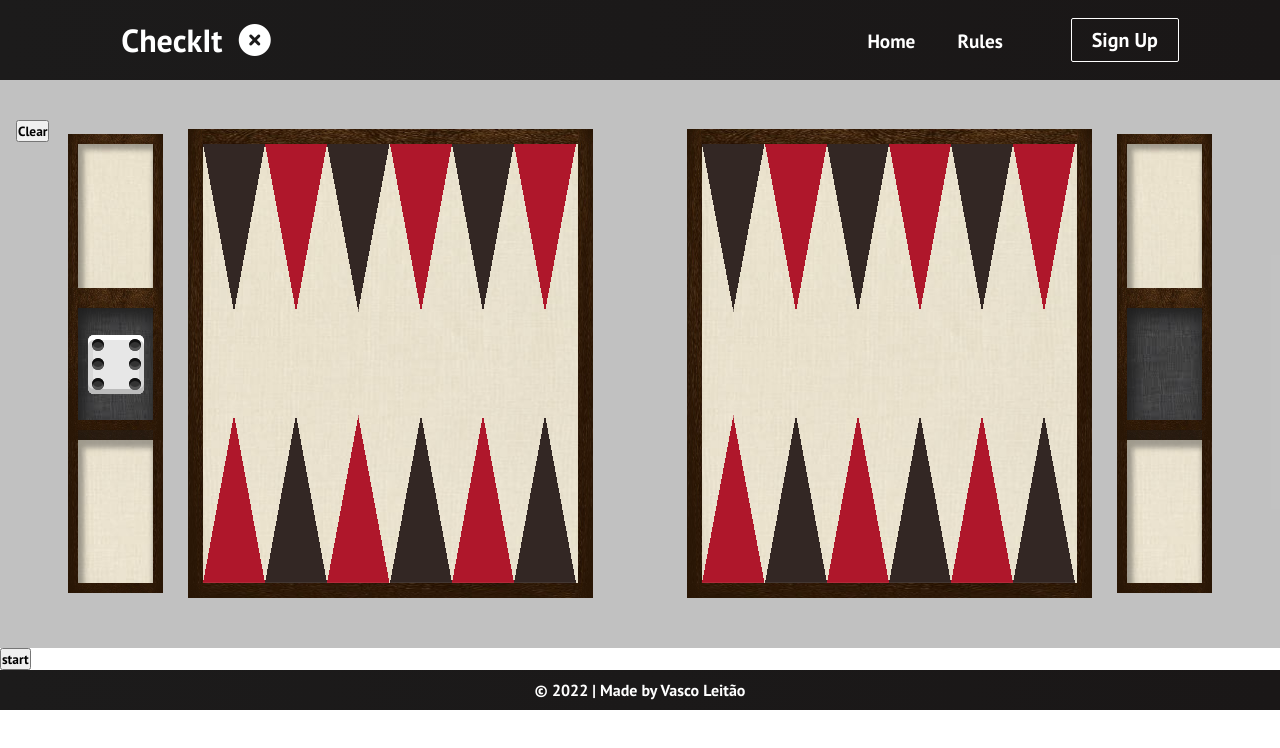
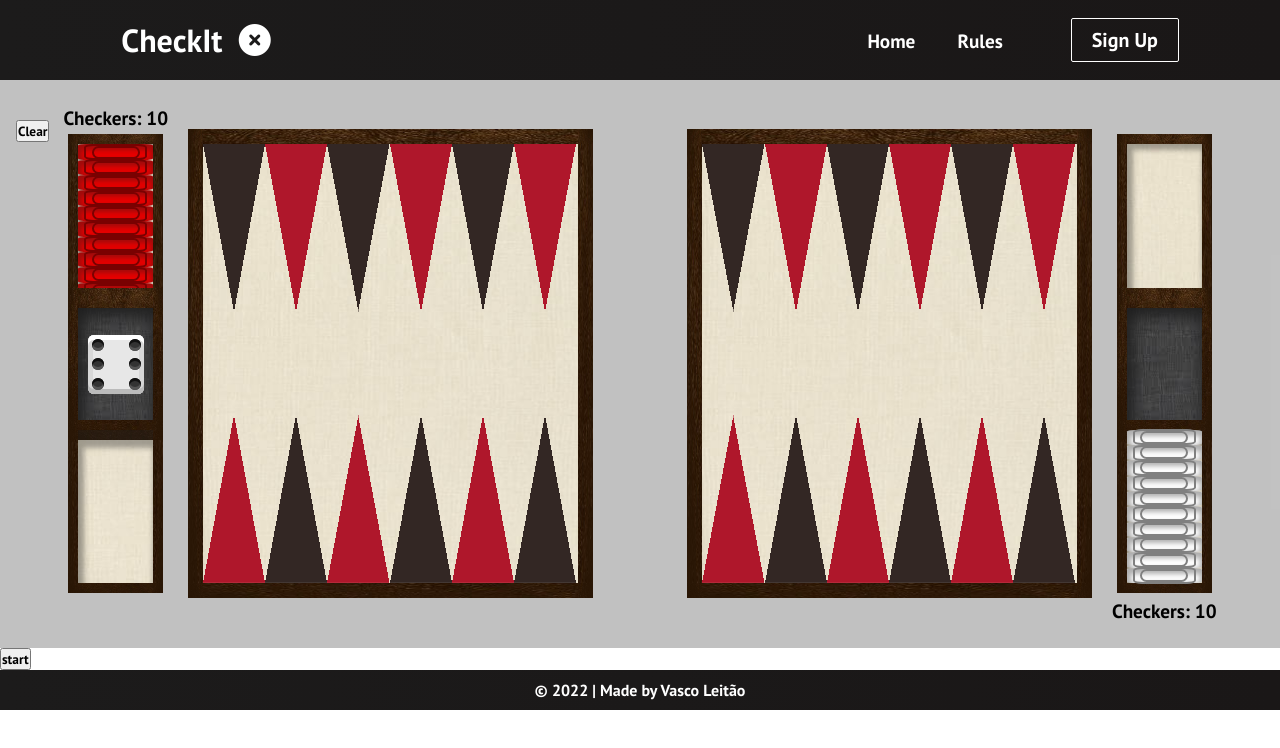
Before and after one commit to CodeCaco/CheckIt, a React (Create React App) app in the folder backgammon-webapp/: page /play in a window 1280 px wide. Shown: the top 748 px of the page. Built offline with nearby package versions, Linux system fonts and the light colour scheme.

Commit message:
Make OutsideBox have checkers
Added ability for outside box to have checkers, this was all GUI
additions that were connected to Play.js

```diff
--- a/backgammon-webapp/src/components/board/Board.js
+++ b/backgammon-webapp/src/components/board/Board.js
@@ -1,10 +1,11 @@
 import React from 'react'
 import './Board.css'
-import {Triangle} from './Triangle';
-import {CheckerBox} from './outside/CheckerBox'
-import {Checkers} from '../pieces/Checkers'
+import { Triangle } from './Triangle';
+import { CheckerBox } from './outside/boxes/CheckerBox'
+import { Checkers } from '../pieces/Checkers'
 import { RollDice } from './outside/dice/RollDice';
 import { Dice } from './outside/dice/Dice';
+import { BearedChecker } from './outside/boxes/BearedChecker'
 
 const handleCheckers = (player, number, movable) => {
     const iterations = number;
@@ -20,6 +21,18 @@ const handleCheckers = (player, number, movable) => {
         }
     }
     return checkers;
+}
+
+const handleBearedChecker = (player, number) => {
+  const iterations = number;
+
+  const hue = player === 1 ? "checker-red" : "checker-white"
+  const checkers = []
+
+  for(let i = 0; i < iterations; i++) {
+      checkers.push(<BearedChecker key={"bearedChecker" + hue + i} color={hue}/>)
+    }
+  return checkers;
 }
 
 const Board = (props) => {
@@ -47,7 +60,7 @@ const Board = (props) => {
 
   return (
     <div className="board">
-      <CheckerBox side="left">{leftDice}</CheckerBox>
+      <CheckerBox box={props.state.boxes[0]} checker={handleBearedChecker(props.state.boxes[0].player, props.state.boxes[0].checkers)} side="left">{leftDice}</CheckerBox>
       <div className="board-left">
         <div className="region-up">
             {[1, 0, 1, 0, 1, 0].map((a, i) => {
@@ -97,7 +110,7 @@ const Board = (props) => {
           )}
         </div>
       </div>
-      <CheckerBox side="right">{rightDice}</CheckerBox>
+      <CheckerBox box={props.state.boxes[1]} checker={handleBearedChecker(props.state.boxes[1].player, props.state.boxes[1].checkers)} side="right bottom">{rightDice}</CheckerBox>
       <button onClick={props.clear}>Clear</button>
     </div>
   )
--- a/backgammon-webapp/src/components/board/Triangle.js
+++ b/backgammon-webapp/src/components/board/Triangle.js
@@ -16,11 +16,12 @@ export const Triangle = (props) => {
     const checkReceivable = props.pip.receivable ? "receivable" : ""
     const checkReceivableOnClick = props.pip.receivable ? props.pip.receivable : null
 
+    const checkSpan = props.pip.checkers <= 3 ? "double-span" : ""
     return (
         <>
             <div className={`tri-column ${[checkMovable]}`} onClick={checkMovableOnClick}>
                 <div className={`tri ${checkTriangleStyle} ${checkTriangleOrientation} ${[checkReceivable]}`} onClick={checkReceivableOnClick}></div>
-                <div className={`checkers-column ${props.pip.checkers > 3 ? "" : "double-span"}`}>
+                <div className={`checkers-column ${checkSpan}`}>
                     {props.children}
                 </div>
             </div>
--- a/backgammon-webapp/src/components/board/outside/CheckerBox.js
+++ /dev/null
@@ -1,16 +0,0 @@
-import React from 'react'
-import './CheckerBox.css'
-
-export const CheckerBox = (props) => {
-    return (
-        <>
-            <div className={`outside-column ${props.side}`}>
-                <div className="box-up"></div>
-                <div className="box-middle">
-                    {props.children}
-                </div>
-                <div className="box-down"></div>
-            </div>
-        </>
-    )
-};
--- /dev/null
+++ b/backgammon-webapp/src/components/board/outside/boxes/BearedChecker.css
@@ -0,0 +1,32 @@
+.side-checker {
+    position: relative;
+    background: var(--color);
+    box-shadow: 1px 3px 5px 3px rgba(31, 31, 31, 0.356) inset;
+    border-radius: 12%;
+}
+
+.side-checker::before {
+    content: '';
+    position: absolute;
+    inset: 10.5%;
+    border-radius: 12%;
+    outline: 2px solid var(--rings);
+  }
+
+.side-checker::after {
+    content: '';
+    position: absolute;
+    inset: 20.5%;
+    border-radius: 100vmax;
+    outline: 2px solid var(--rings);
+}
+
+.checker-red {
+    --color: #e80000;
+    --rings: rgb(121,1,1);
+  }
+
+.checker-white {
+    --color: white;
+    --rings: grey;
+}
--- /dev/null
+++ b/backgammon-webapp/src/components/board/outside/boxes/BearedChecker.js
@@ -0,0 +1,15 @@
+import React from 'react'
+import './BearedChecker.css'
+
+const COLORS = ['checker-red', 'checker-white'];
+
+
+export const BearedChecker = (props) => {
+    const checkCheckerCOLOR = COLORS.includes(props.color) ? props.color : COLORS[0]
+
+    return (
+        <>
+            <div className={`side-checker ${[checkCheckerCOLOR]}`}></div>
+        </>
+    )
+};
--- a/backgammon-webapp/src/components/board/outside/CheckerBox.css
+++ b/backgammon-webapp/src/components/board/outside/boxes/CheckerBox.css
@@ -3,8 +3,20 @@
     top: 0;
     height: 35%;
     width: 100%;
-    display: flex;
+    display: grid;
+    grid-template-rows: repeat(10, 1fr);
     box-shadow: 3px 3px 5px 3px rgba(31, 31, 31, 0.356) inset;
+}
+
+.counter {
+    position: absolute;
+    margin: -15px;
+    font-size: 1.5vw;
+}
+
+.bottom.counter{
+    bottom: 0;
+    margin: -15px;
 }
 
 .box-middle {
@@ -14,9 +26,9 @@
     width: 100%;
     border-top: 25px;
     border-bottom: 25px;
-    border-image: url("../../../assets/leather.jpeg") 10% 30% / 20px 10px / 10px;
+    border-image: url("../../../../assets/leather.jpeg") 10% 30% / 20px 10px / 10px;
     box-shadow: 3px 15px 15px 3px rgb(31, 31, 31) inset;
-    background-image: url("../../../assets/cloth.jpg");
+    background-image: url("../../../../assets/cloth.jpg");
     align-items: center;
     justify-content: center;
     display: flex;
@@ -27,6 +39,7 @@
     bottom: 0;
     height: 35%;
     width: 100%;
-    display: flex;
+    display: grid;
+    grid-template-rows: repeat(10, 1fr);
     box-shadow: 3px 15px 5px 3px rgba(31, 31, 31, 0.356) inset;
 }
--- /dev/null
+++ b/backgammon-webapp/src/components/board/outside/boxes/CheckerBox.js
@@ -0,0 +1,29 @@
+import React from 'react'
+import './CheckerBox.css'
+
+export const CheckerBox = (props) => {
+    let up, down = null
+
+    const checkLeftSide = props.side === "left" ? true : false
+    if (checkLeftSide) {
+        up = props.checker
+    } else {
+        down = props.checker
+    }
+    return (
+        <>
+            <div className={`counter ${props.side}`}>Checkers: {props.box.checkers}</div>
+            <div className={`outside-column ${props.side}`}>
+                <div className="box-up">
+                    {up}
+                </div>
+                <div className="box-middle">
+                    {props.children}
+                </div>
+                <div className="box-down">
+                    {down}
+                </div>
+            </div>
+        </>
+    )
+};
--- a/backgammon-webapp/src/components/pages/Play.js
+++ b/backgammon-webapp/src/components/pages/Play.js
@@ -9,7 +9,8 @@ class Play extends Component {
     p1FirstChecker: 12,
     p2FirstChecker: 11,
     moving: false,
-    pips: Array(24).fill({player: null, checkers: 0})
+    pips: Array(24).fill({player: null, checkers: 0}),
+    boxes: Array(2).fill().map((_, i) => ({player: i + 1, checkers: 10}))
   }
 
   // function responsible for handling the roll of the dice
@@ -245,11 +246,19 @@ class Play extends Component {
 
   setCheckers = () => {
     const pips = [...this.state.pips]
+
     pips[12] = {player: 1, checkers: 10}
     pips[11] = {player: 2, checkers: 10}
 
+    const boxes = [...this.state.boxes]
+
+    boxes[0].checkers = 0
+    boxes[1].checkers = 0
+
+
     this.setState({
-      pips: pips
+      pips: pips,
+      boxes: boxes
     })
   }
 
```
